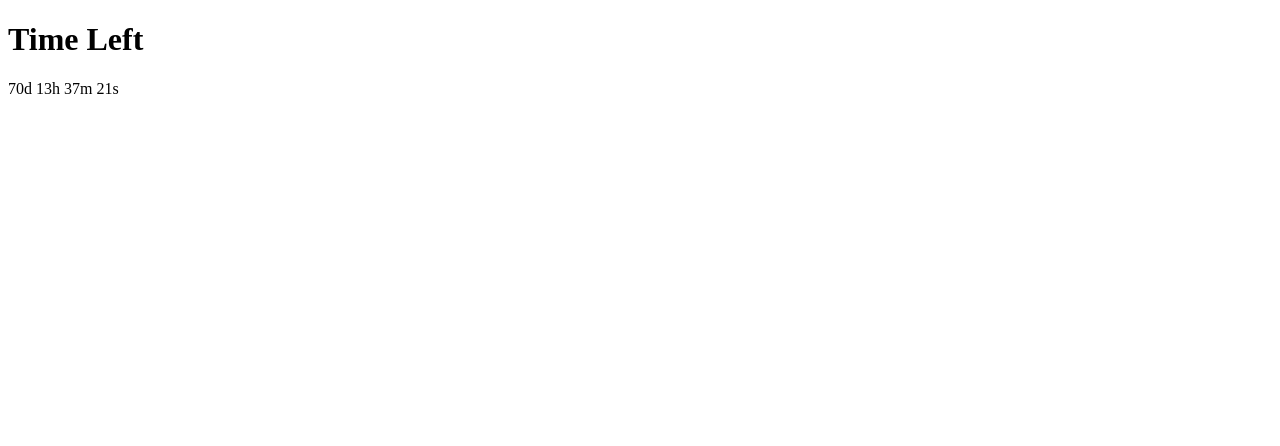
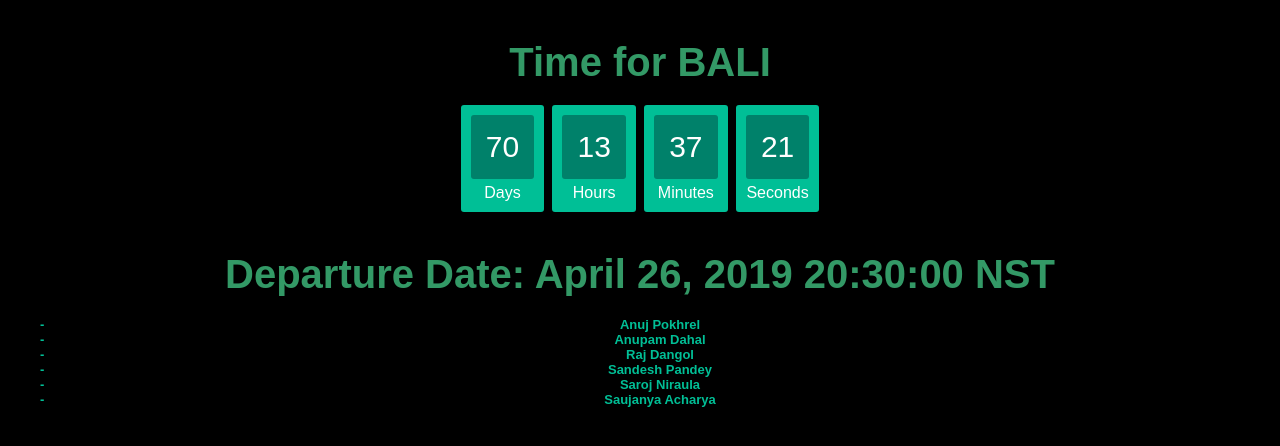
Before and after one commit to miracleanupam/playground, a plain HTML site: page bali/index.html in a window 1280 px wide. Drawn offline with Linux system fonts and the light colour scheme.

Commit message:
final version, bali clock

```diff
--- /dev/null
+++ b/bali/index.css
@@ -0,0 +1,60 @@
+body{
+	text-align: center;
+	background: #000000;
+  font-family: sans-serif;
+  font-weight: 100;
+}
+
+h1{
+  color: #396;
+  font-weight: 100;
+  font-size: 40px;
+  margin: 40px 0px 20px;
+}
+
+#clockdiv{
+	font-family: sans-serif;
+	color: #fff;
+	display: inline-block;
+	font-weight: 100;
+	text-align: center;
+	font-size: 30px;
+}
+
+#clockdiv > div{
+	padding: 10px;
+	border-radius: 3px;
+	background: #00BF96;
+	display: inline-block;
+}
+
+#clockdiv div > span{
+	padding: 15px;
+	border-radius: 3px;
+	background: #00816A;
+	display: inline-block;
+}
+
+.smalltext{
+	padding-top: 5px;
+	font-size: 16px;
+}
+
+.desc{
+	background: #ffffff;
+}
+
+.right{
+	float: right;
+}
+
+.left{
+	float: left;
+}
+
+ul li{
+	color: #00BF96;
+	font-size: small;
+	font-weight: bold;
+	list-style-type: '- '
+}
--- a/bali/index.html
+++ b/bali/index.html
@@ -3,41 +3,33 @@
 <head>
 <title>Countdown</title>
 </head>
+<link rel="stylesheet" type="text/css" href="index.css">
 <body>
 
-<h1>Time Left</h1>
-<p id='cd'></p>
+<h1><b>Time for BALI</b></h1>
+<div id="clockdiv">
+  <div>
+    <span class="days"></span>
+    <div class="smalltext">Days</div>
+  </div>
+  <div>
+    <span class="hours"></span>
+    <div class="smalltext">Hours</div>
+  </div>
+  <div>
+    <span class="minutes"></span>
+    <div class="smalltext">Minutes</div>
+  </div>
+  <div>
+    <span class="seconds"></span>
+    <div class="smalltext">Seconds</div>
+  </div>
+</div>
+
+<h1><b>Departure Date: April 26, 2019 20:30:00 NST</b></h1>
+<ul><li>Anuj Pokhrel</li><li>Anupam Dahal</li><li>Raj Dangol</li><li>Sandesh Pandey</li><li>Saroj Niraula</li><li>Saujanya Acharya</li></ul>
+
 
 </body>
-
-<script>
-// Set the date we're counting down to
-var countDownDate = new Date("Apr 26, 2019 20:30:00").getTime();
-
-// Update the count down every 1 second
-var x = setInterval(function() {
-
-  // Get todays date and time
-  var now = new Date().getTime();
-
-  // Find the distance between now and the count down date
-  var distance = countDownDate - now;
-
-  // Time calculations for days, hours, minutes and seconds
-  var days = Math.floor(distance / (1000 * 60 * 60 * 24));
-  var hours = Math.floor((distance % (1000 * 60 * 60 * 24)) / (1000 * 60 * 60));
-  var minutes = Math.floor((distance % (1000 * 60 * 60)) / (1000 * 60));
-  var seconds = Math.floor((distance % (1000 * 60)) / 1000);
-
-  // Output the result in an element with id="demo"
-  document.getElementById("cd").innerHTML = days + "d " + hours + "h "
-  + minutes + "m " + seconds + "s ";
-
-  // If the count down is over, write some text
-  if (distance < 0) {
-    clearInterval(x);
-    document.getElementById("cd").innerHTML = "EXPIRED";
-  }
-}, 1000);
-</script>
+<script type="text/javascript" src="index.js"></script>
 </html>
--- /dev/null
+++ b/bali/index.js
@@ -0,0 +1,41 @@
+function getTimeRemaining(endtime) {
+  var t = Date.parse(endtime) - Date.parse(new Date());
+  var seconds = Math.floor((t / 1000) % 60);
+  var minutes = Math.floor((t / 1000 / 60) % 60);
+  var hours = Math.floor((t / (1000 * 60 * 60)) % 24);
+  var days = Math.floor(t / (1000 * 60 * 60 * 24));
+  return {
+    'total': t,
+    'days': days,
+    'hours': hours,
+    'minutes': minutes,
+    'seconds': seconds
+  };
+}
+
+function initializeClock(id, endtime) {
+  var clock = document.getElementById(id);
+  var daysSpan = clock.querySelector('.days');
+  var hoursSpan = clock.querySelector('.hours');
+  var minutesSpan = clock.querySelector('.minutes');
+  var secondsSpan = clock.querySelector('.seconds');
+
+  function updateClock() {
+    var t = getTimeRemaining(endtime);
+
+    daysSpan.innerHTML = t.days;
+    hoursSpan.innerHTML = ('0' + t.hours).slice(-2);
+    minutesSpan.innerHTML = ('0' + t.minutes).slice(-2);
+    secondsSpan.innerHTML = ('0' + t.seconds).slice(-2);
+
+    if (t.total <= 0) {
+      clearInterval(timeinterval);
+    }
+  }
+
+  updateClock();
+  var timeinterval = setInterval(updateClock, 1000);
+}
+
+var deadline = new Date("Apr 26, 2019 20:30:00");
+initializeClock('clockdiv', deadline);
```
